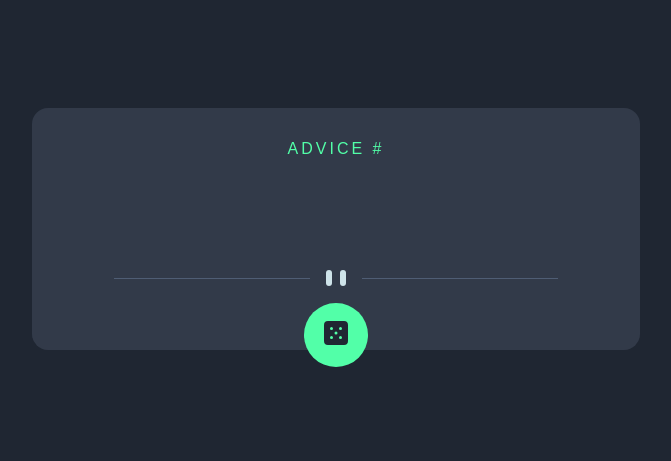
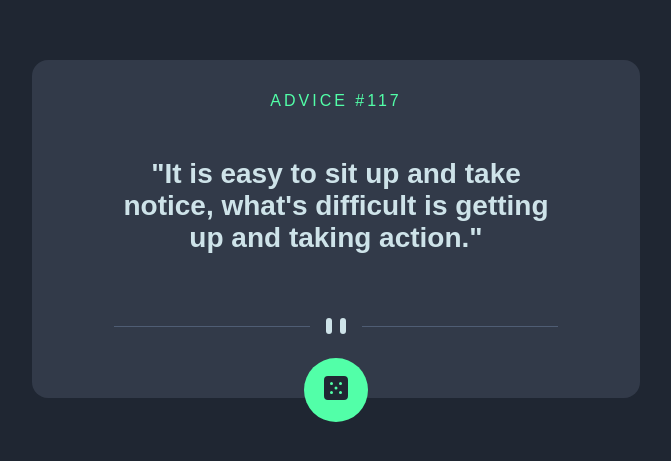
Before and after one commit to Lucassocorrosilva7/Advice-generator, a website: page index.html in a window 1280 px wide. Shown: the part 171-632 px from the top of the page, without its empty margins (304-975 px from the left). Drawn offline with Linux system fonts and the light colour scheme; a web font is replaced by a local one.

Commit message:
Ajustes finalizados

```diff
--- a/index.html
+++ b/index.html
@@ -14,8 +14,8 @@
 <body>
   <main class="container">
     <div class="card">
-    <h1 class="card__id">Advice #<span class="id"></span></h1>
-    <p class="card__result" id="result"></p>
+    <h1 class="card__id">Advice #<span class="id">117</span></h1>
+    <p class="card__result" id="result">"It is easy to sit up and take notice, what's difficult is getting up and taking action."</p>
     <img class="card__divider mobile" src="./images/pattern-divider-mobile.svg" alt="pattern-divide">
     <img class="card__divider desktop" src="./images/pattern-divider-desktop.svg" alt="pattern-divide">
     <button type="button" class="card__btn btn"><img src="./images/icon-dice.svg" alt="random"></button>
```
